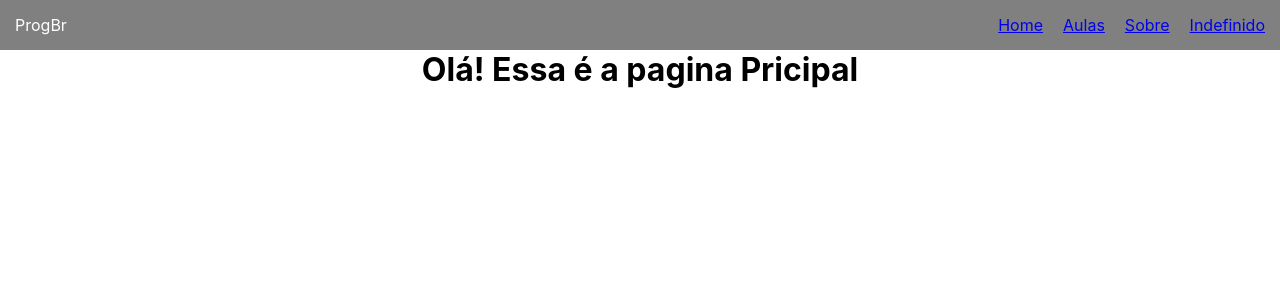
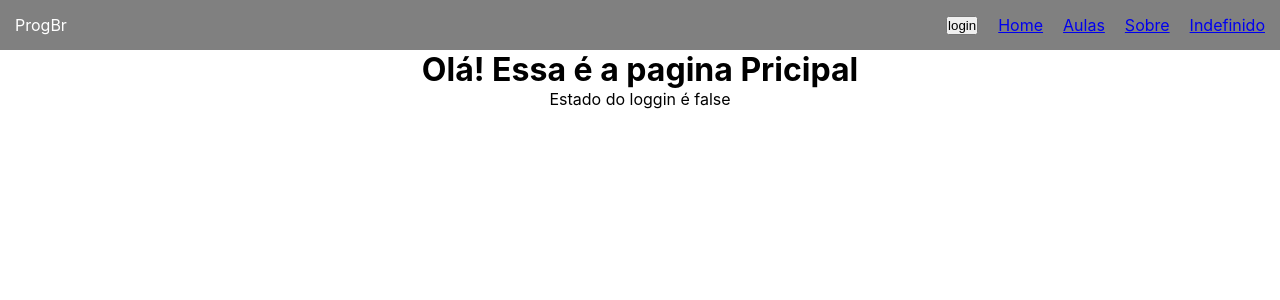
Before and after one commit to lucasmetron/mod38ReactRouter, a React (Create React App) app: page / in a window 1280 px wide. Shown: the top 300 px of the page. Built offline with nearby package versions, Linux system fonts and the light colour scheme.

Commit message:
criado componente button

```diff
--- a/package.json
+++ b/package.json
@@ -8,8 +8,10 @@
     "@testing-library/user-event": "^12.1.10",
     "react": "^17.0.2",
     "react-dom": "^17.0.2",
+    "react-redux": "^7.2.4",
     "react-router-dom": "^5.2.0",
     "react-scripts": "4.0.3",
+    "redux": "^4.1.0",
     "web-vitals": "^1.0.1"
   },
   "scripts": {
--- a/src/App.js
+++ b/src/App.js
@@ -5,23 +5,27 @@ import Aulas from './components/Aulas';
 import Aula from './components/Aula';
 import Sobre from './components/Sobre';
 import Assistir from './components/Assistir';
+import loginReducer from './reducers/loginReducer';
+import { BrowserRouter, Route, Switch } from 'react-router-dom';
+
+import { Provider } from 'react-redux'
+import { createStore } from 'redux'
 
 
-import { BrowserRouter, Route, Switch } from 'react-router-dom';
-//BrowserRouter é responsavel por gerenciar as rotas (as é para apelidar o BrouserRouter)
-//Route é onde iremos setar a rota
-//Switch vai acessar a primeira rota que der match e nao vai tentar outras
+const store = createStore(loginReducer)
 
 function App() {
   return (
+
+    <Provider store={store}>
 
       <BrowserRouter>
         <div className="app" >
           <Nav></Nav>
 
-        <Switch> {/*Componente para fazer o switch das rotas*/}
+          <Switch>
 
-          <Route exact path='/'> {/* passado o exact para acessar a rota exata*/}
+            <Route exact path='/'>
               <Home></Home>
             </Route>
 
@@ -29,11 +33,11 @@ function App() {
               <Aula></Aula>
             </Route>
 
-          <Route exact path='/aulas'> {/* passado o exact para acessar a rota exata*/}
+            <Route exact path='/aulas'>
               <Aulas></Aulas>
             </Route>
 
-          <Route exact path='/sobre'> {/* passado o exact para acessar a rota exata*/}
+            <Route exact path='/sobre'>
               <Sobre></Sobre>
             </Route>
 
@@ -50,6 +54,8 @@ function App() {
 
       </BrowserRouter>
 
+    </Provider>
+
   );
 }
 
--- /dev/null
+++ b/src/actions/loginActions.js
@@ -0,0 +1,7 @@
+export function loginAction() {
+    return { type: 'LOGIN' }
+}
+
+export function logoutAction() {
+    return { type: 'LOGOUT' }
+}
--- a/src/components/Assistir.js
+++ b/src/components/Assistir.js
@@ -8,7 +8,6 @@ export default function Assistir(props) {
 
     useEffect(() => {
         console.log(query)
-        console.log(match)
 
     })
 
--- /dev/null
+++ b/src/components/AuthButton.js
@@ -0,0 +1,27 @@
+import React from 'react';
+import { loginAction, logoutAction } from '../actions/loginActions'
+import { useDispatch, useSelector } from 'react-redux';
+import { useEffect } from 'react';
+
+export default function Auth(props) {
+
+    const login = useSelector(state => state)
+    const dispatch = useDispatch();
+
+    useEffect(() => {
+        console.log(login)
+    }, [login])
+
+    return (
+        login ?
+            <button onClick={() => dispatch(logoutAction())}>
+                logout
+            </button>
+
+            :
+
+            <button onClick={() => dispatch(loginAction())}>
+                login
+            </button>
+    );
+}
--- a/src/components/Home.js
+++ b/src/components/Home.js
@@ -1,10 +1,16 @@
 import React from 'react';
+import { useSelector } from 'react-redux';
 
 function Home() {
+
+    const state = useSelector(state => state)
+
+
 
     return (
         <div className='center'>
             <h1>Olá! Essa é a pagina Pricipal</h1>
+            <p>{`Estado do loggin é ${state}`}</p>
         </div>
 
     );
--- a/src/components/Nav.js
+++ b/src/components/Nav.js
@@ -1,5 +1,6 @@
 import React from 'react';
 import { Link } from 'react-router-dom';
+import AuthButton from './AuthButton';
 
 function Nav() {
 
@@ -7,6 +8,7 @@ function Nav() {
         <div className="navBar">
             <p>ProgBr</p>
             <div className="divRoute">
+                <AuthButton></AuthButton>
                 <p><Link to='/'>Home</Link></p>
                 <p><Link to='/aulas'>Aulas</Link></p>
                 <p><Link to='/sobre'>Sobre</Link></p>
--- /dev/null
+++ b/src/reducers/loginReducer.js
@@ -0,0 +1,12 @@
+export default function loginReducer(state = false, action) {
+    switch (action.type) {
+        case 'LOGIN':
+            return state = true;
+
+        case 'LOGOUT':
+            return state = false;
+
+        default:
+            return state;
+    }
+}
```
Also changed, not shown: 1 other file (tests, documents, lock files or other folders). Lines whose indentation alone changed are shown as unchanged.
